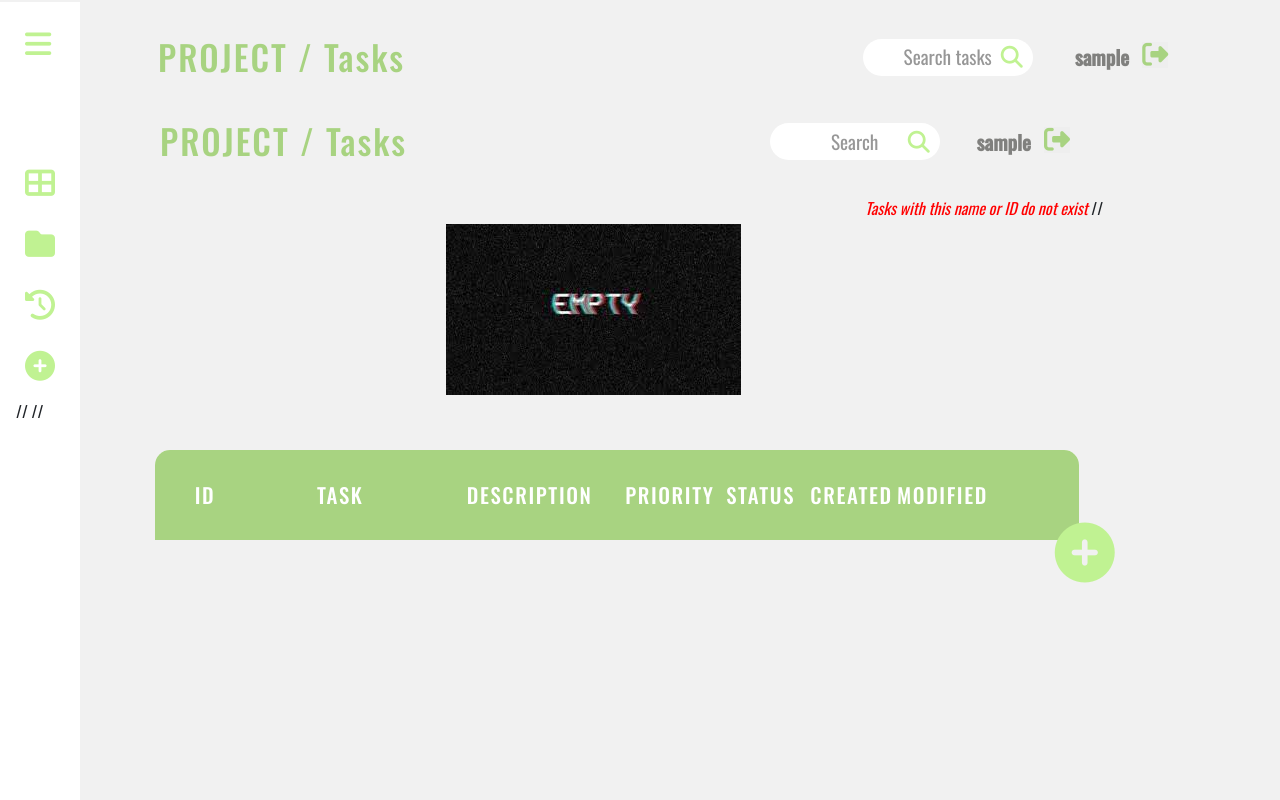
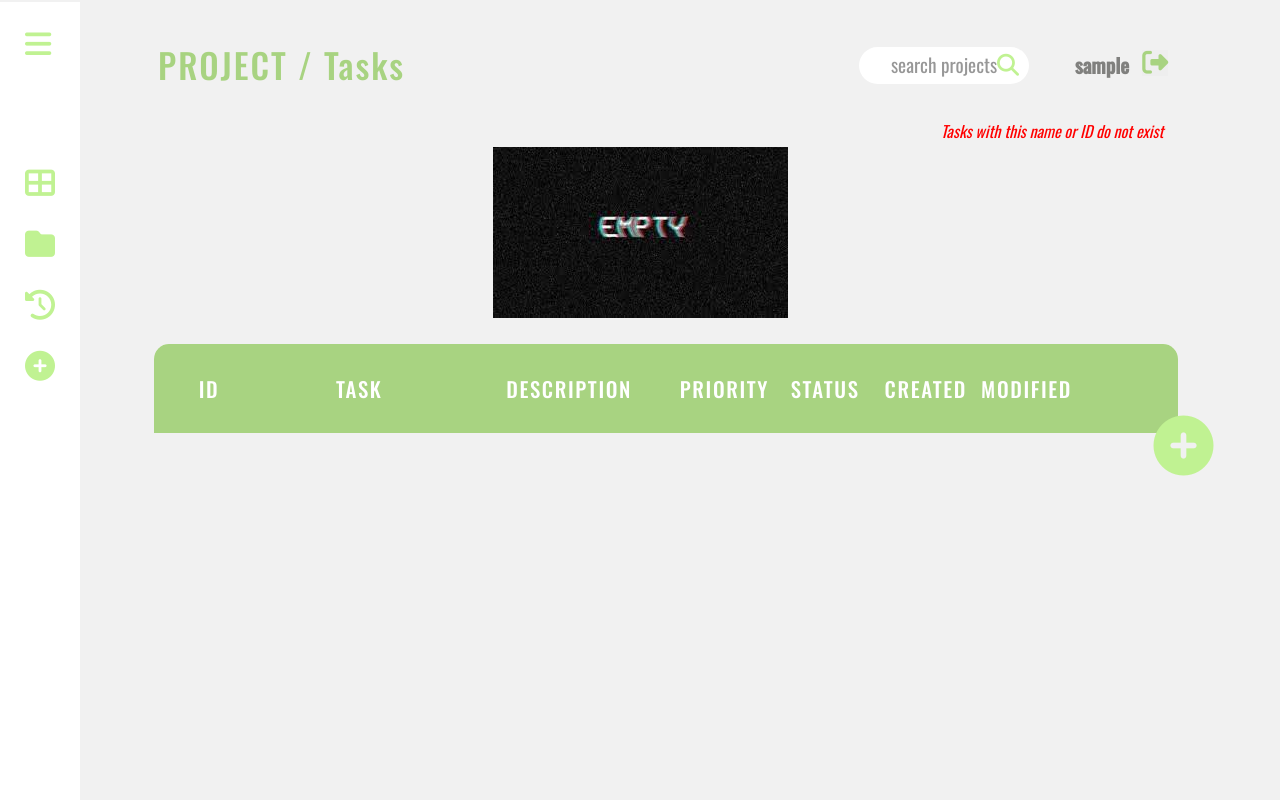
Before and after one commit to Laura959/Greiti_Ir_Isiute, a PHP site: page /task.php?Projekto_id=537531672&title=Project in a window 1280 px wide; the page is wider, and only the part inside the window is pictured. Run offline with PHP 8.4, Linux system fonts and the light colour scheme; the visitor is signed in with stand-in values (Sample User, id 1); data comes from the database, SQL or seed files in the repository; lists and menus that the app fills with data are empty; some libraries are stand-ins or nearby versions.

Commit message:
fixing stuff

```diff
--- a/src/classes/project.class.php
+++ b/src/classes/project.class.php
@@ -61,7 +61,11 @@
                 $date = date("Y-m-d");
                  $date1 = date("Y-m-d");
                 $role = 1;
- $projektas = $_GET['Projekto_id'];
+                if (isset($_GET['Projekto_id'])) {
+                $projektas = $_GET['Projekto_id'];
+                } else {
+                    $projektas = $_COOKIE['Projekto_id'];
+                }
                 $dsn = "mysql:host=".$this->host.";dbname=".$this->dbName;
                 $pdo = new PDO($dsn, $this->user, $this->pass);
                 $pdo->setAttribute(PDO::ATTR_ERRMODE, PDO::ERRMODE_EXCEPTION);
--- a/src/main.php
+++ b/src/main.php
@@ -71,7 +71,7 @@ include_once('db_config.php');
             } else {
                 $SEARCH_QUERY = "";
             }
-            echo "<input type=\"text\" id=\"search\" name=\"search\" value=\"" . $SEARCH_QUERY . "\" placeholder=\"search projects\" class=\"input\" pattern=\"([0-9_-]*[a-z][0-9_-]*){3}\" title=\"Enter atleast 3 symbols\" required>
+            echo "<input type=\"text\" id=\"search\" name=\"search\" value=\"" . $SEARCH_QUERY . "\" placeholder=\"search projects\" class=\"input\" pattern=\"([0-9_-]*[a-zA-Z_ ,][0-9_-]*){3,}\" title=\"Enter atleast 3 symbols\" required>
             <i class=\"fas fa-search\" id=\"search-icon\"></i>";
 
             // if(isset($SEARCH_ERROR)) {
--- a/src/task.php
+++ b/src/task.php
@@ -87,16 +87,17 @@ include_once('db_config.php');
             if(isset($_GET["search"])) {
                 $SEARCH_QUERY = trim($_GET["search"]);
                 $SEARCH_QUERY_LENGTH = strlen($SEARCH_QUERY);
-                if($SEARCH_QUERY_LENGTH > 0 && $SEARCH_QUERY_LENGTH < 3 && !is_numeric($SEARCH_QUERY)) {
-                    $SEARCH_ERROR = "Enter at least 3 symbols";
-                }
+                // if($SEARCH_QUERY_LENGTH > 0 && $SEARCH_QUERY_LENGTH < 3 && !is_numeric($SEARCH_QUERY)) {
+                //     $SEARCH_ERROR = "Enter at least 3 symbols";
+                // }
             } else {
                 $SEARCH_QUERY = "";
             }
-            echo "<input type=\"text\" id=\"search\" name=\"search\" value=\"" . $SEARCH_QUERY . "\" placeholder=\"Search tasks\" class=\"input\"><i class=\"fas fa-search\" id=\"search-icon\"></i>";
-            if(isset($SEARCH_ERROR)) {
-                echo "<br /><span style=\"color: red; font-style:italic;\"> " . $SEARCH_ERROR . "</span";
-            }
+            echo "<input type=\"text\" id=\"search\" name=\"search\" value=\"" . $SEARCH_QUERY . "\" placeholder=\"search projects\" class=\"input\" pattern=\"([0-9_-]*[a-zA-Z_ ,][0-9_-]*){3,}||[0-9]||\" title=\"Enter at least 3 symbols\">
+            <i class=\"fas fa-search\" id=\"search-icon\"></i>";
+            // if(isset($SEARCH_ERROR)) {
+            //     echo "<br /><span style=\"color: red; font-style:italic;\"> " . $SEARCH_ERROR . "</span";
+            // }
         ?>
         </form>        </div>
         <div class="form-inline"  style="margin-left: 2.5%;">
@@ -107,29 +108,7 @@ include_once('db_config.php');
                 <button class="button" type="submit" name="logout"><i class="fas fa-sign-out-alt "></i></button>
             </form>
         </div>
-        <!-- Kairinio menu pabaiga -->
-        <section>
-            <header>
-                <!-- Viršutinė menu juosta su search ir exit laukeliais -->
-                <nav class="navbar">
-                    <?php
-                    if (isset($_GET['title'])) {
-                        echo "<a class=\"project-page-title  tasks__title mr-auto\"> <span class=\"tasks__title--uppercase\">" . $_GET['title'] . "</span> / Tasks</a>";
-                    } else {
-                        echo "<a class=\"project-page-title tasks__title  mr-auto\"> - / Tasks</a>";
-                    }
-                    ?>
-                    <div class="whole-search"><input type="text" id="search" name="fname" placeholder="Search" class="input"><i class="fas fa-search" id="search-icon"></i></div>
-                    <div class="form-inline"  style="margin-left: 2.5%;">
-                        <?php
-                        echo '<p class="login-name">' . $_SESSION["username"] . '</p>';
-                        ?>
-                        <form method="POST">
-                            <button class="button" type="submit" name="logout"><i class="fas fa-sign-out-alt "></i></button>
-                        </form>
-                    </div>
-                </nav>
-                <!-- Viršutinės menu juostos pabaiga -->
+
             </header>
             <main>
                 <?php
@@ -155,9 +134,11 @@ include_once('db_config.php');
             // SQL užklausa, iš kurios gausime projektų lentelei reikalingus rezultatus
             if (isset($SEARCH_ERROR)) {
                 $queryM = "SELECT * FROM uzduotys WHERE Projekto_id =".$_COOKIE['Projekto_id']."";
-            } else if (isset($_COOKIE['Projekto_id'])) {
+            }
+            else if (isset($_COOKIE['Projekto_id'])) {
             $queryM = "SELECT * FROM uzduotys WHERE Projekto_id =".$_COOKIE['Projekto_id']." AND (uzduotys.Pavadinimas LIKE '%" . $SEARCH_QUERY . "%' OR uzduotys.Uzduoties_id  LIKE '%" . $SEARCH_QUERY . "%')";
-            } else {
+            }
+            else {
             $queryM = "SELECT * FROM uzduotys WHERE Projekto_id =".$_GET['Projekto_id']." AND (uzduotys.Pavadinimas LIKE '%" . $SEARCH_QUERY . "%' OR uzduotys.Uzduoties_id  LIKE '%" . $SEARCH_QUERY . "%')";
             }
             $result = $connectM->prepare($queryM);
@@ -167,18 +148,13 @@ include_once('db_config.php');
             if($number === 0){
                 $_SESSION['empty'] = true;
                 echo "<span style=\"color: red; margin-left: 73.5%; font-style:italic;\">Tasks with this name or ID do not exist</span";
+                ?>
+                <div class="div_img">
+                <img class="mx-auto d-block" src="empty.png">
+                </div>
+                <?php
+
             }
-
-          // šioje vietoje konfliktas, tad Eduardas su Laura turi išsiaiškinti, nes kaip suprantu šioje vietoke yra įkelta
-          //Eduardo nuotrauka, kai nėra jokių task'ų
-//                if ($number === 0) {
-//                              $_SESSION['empty'] = true;
-//                             ?>
-//                              <div class="div_img">
-//                                  <img class="mx-auto d-block" src="empty.png">
-//                              </div>
-//                              <?php
-//                          }
 
             echo "</thead>";
             while($row = $result->fetch(PDO::FETCH_ASSOC)){
@@ -201,9 +177,14 @@ include_once('db_config.php');
                                 <i class='far fa-edit '></i>
                             </button>
 
-                            <button class=\"delete-project__JS\" id=\"" . $row['Uzduoties_id'] . "\">
+                            <button class=\"delete-project__JS\" id=\"" . $row['Uzduoties_id'] . "\">";
 
-                            <button class=\"delete1-project__JS\" data-id= \"" . $_GET['Projekto_id'] . "\" data-title=\"" . $_GET['title'] . "\" id=\"" . $row['Uzduoties_id'] . "\">
+                            if (isset($_COOKIE['Projekto_id']) && isset($_COOKIE['Projektas'])){
+                                echo "<button class=\"delete1-project__JS\" data-id= \"" . $_COOKIE['Projekto_id'] . "\" data-title=\"" . $_COOKIE['Projektas'] . "\" id=\"" . $row['Uzduoties_id'] . "\">";
+                                } else {
+                                echo "<button class=\"delete1-project__JS\" data-id= \"" . $_GET['Projekto_id'] . "\" data-title=\"" . $_GET['title'] . "\" id=\"" . $row['Uzduoties_id'] . "\">";
+                                }
+                                echo "
 
                                 <i class='far fa-trash-alt '></i>
                             </button>
@@ -232,10 +213,14 @@ include_once('db_config.php');
                                 <i class='far fa-edit '></i>
                             </button>
 
-                            <button class=\"delete-project__JS\" id=\"" . $row['Uzduoties_id'] . "\">
+                            <button class=\"delete-project__JS\" id=\"" . $row['Uzduoties_id'] . "\">";
 
-                            <button class=\"delete1-project__JS\" data-id= \"" . $_GET['Projekto_id'] . "\" data-title=\"" . $_GET['title'] . "\" id=\"" . $row['Uzduoties_id'] . "\">
-
+                            if (isset($_COOKIE['Projekto_id']) && isset($_COOKIE['Projektas'])){
+                            echo "<button class=\"delete1-project__JS\" data-id= \"" . $_COOKIE['Projekto_id'] . "\" data-title=\"" . $_COOKIE['Projektas'] . "\" id=\"" . $row['Uzduoties_id'] . "\">";
+                            } else {
+                            echo "<button class=\"delete1-project__JS\" data-id= \"" . $_GET['Projekto_id'] . "\" data-title=\"" . $_GET['title'] . "\" id=\"" . $row['Uzduoties_id'] . "\">";
+                            }
+                            echo "
                                 <i class='far fa-trash-alt '></i>
                             </button>
                             <button class=\"button\">
```
